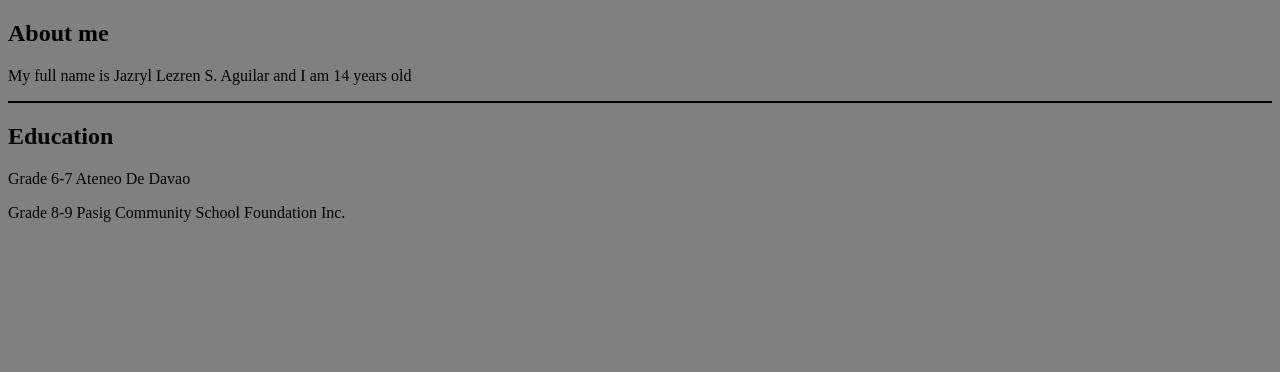
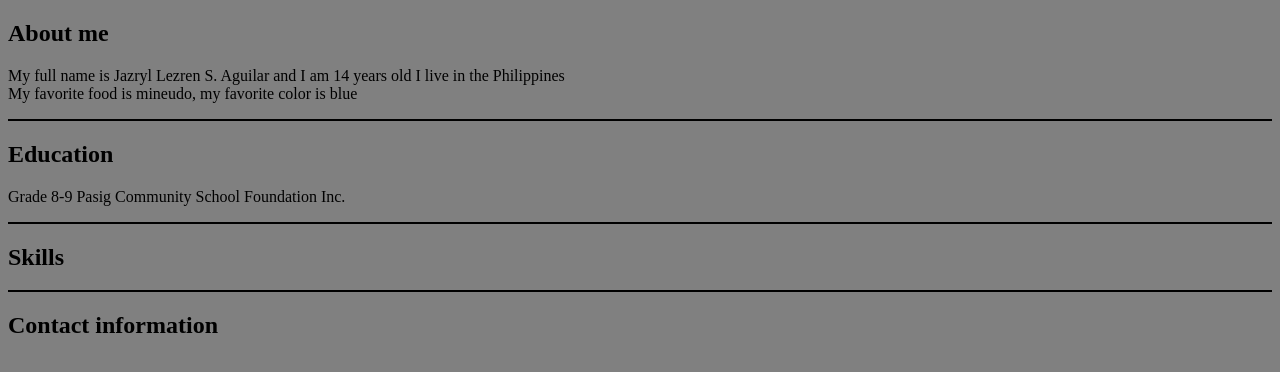
Before and after one commit to JazrylAguilar/my_resume, a plain HTML site: page index.html in a window 1280 px wide. Drawn offline with Linux system fonts and the light colour scheme.

Commit message:
Update index.html

```diff
--- a/index.html
+++ b/index.html
@@ -6,25 +6,19 @@
     <title>Jazryl Lezren S. Aguilar</title>
 </head>
 <body bgcolor="grey">
+<h2>About me</h2>
+<p>My full name is Jazryl Lezren S. Aguilar and I am 14 years old I live in the Philippines
+<br> My favorite food is mineudo, my favorite color is blue</p>
 
-
-
-
-
-<h2>About me</h2>
-<p>My full name is Jazryl Lezren S. Aguilar and I am 14 years old</p>
 <p></p>
 <hr color="black">
-
-
-
 <h2>Education</h2>
-<p>Grade 6-7 Ateneo De Davao</p>
 <p>Grade 8-9 Pasig Community School Foundation Inc.</p>
-
-
-
-
+<hr color="black">
+<h2>Skills</h2>
+<p></p>
+<hr color="black">
+<h2>Contact information</h2>
 
 
 </body>
```
